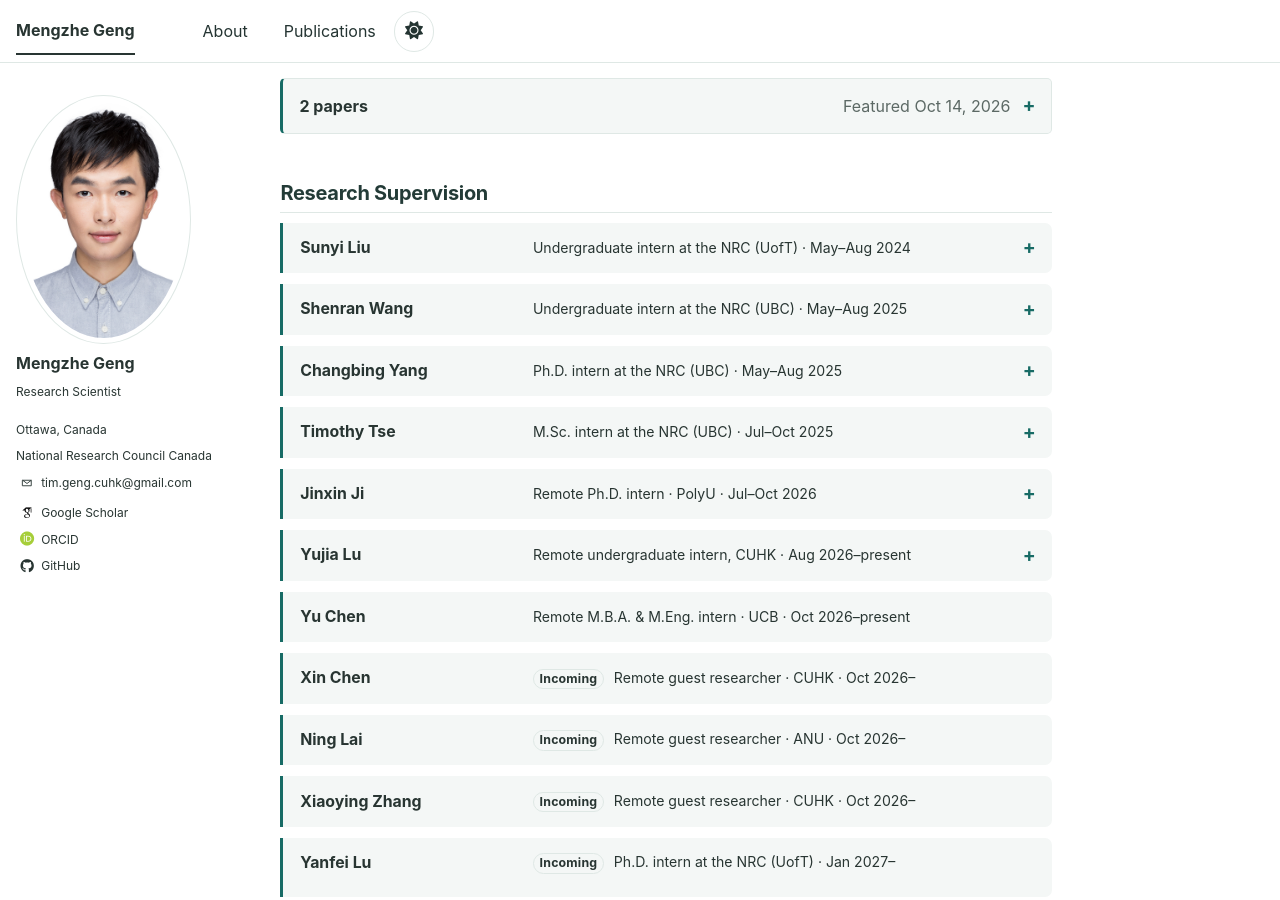
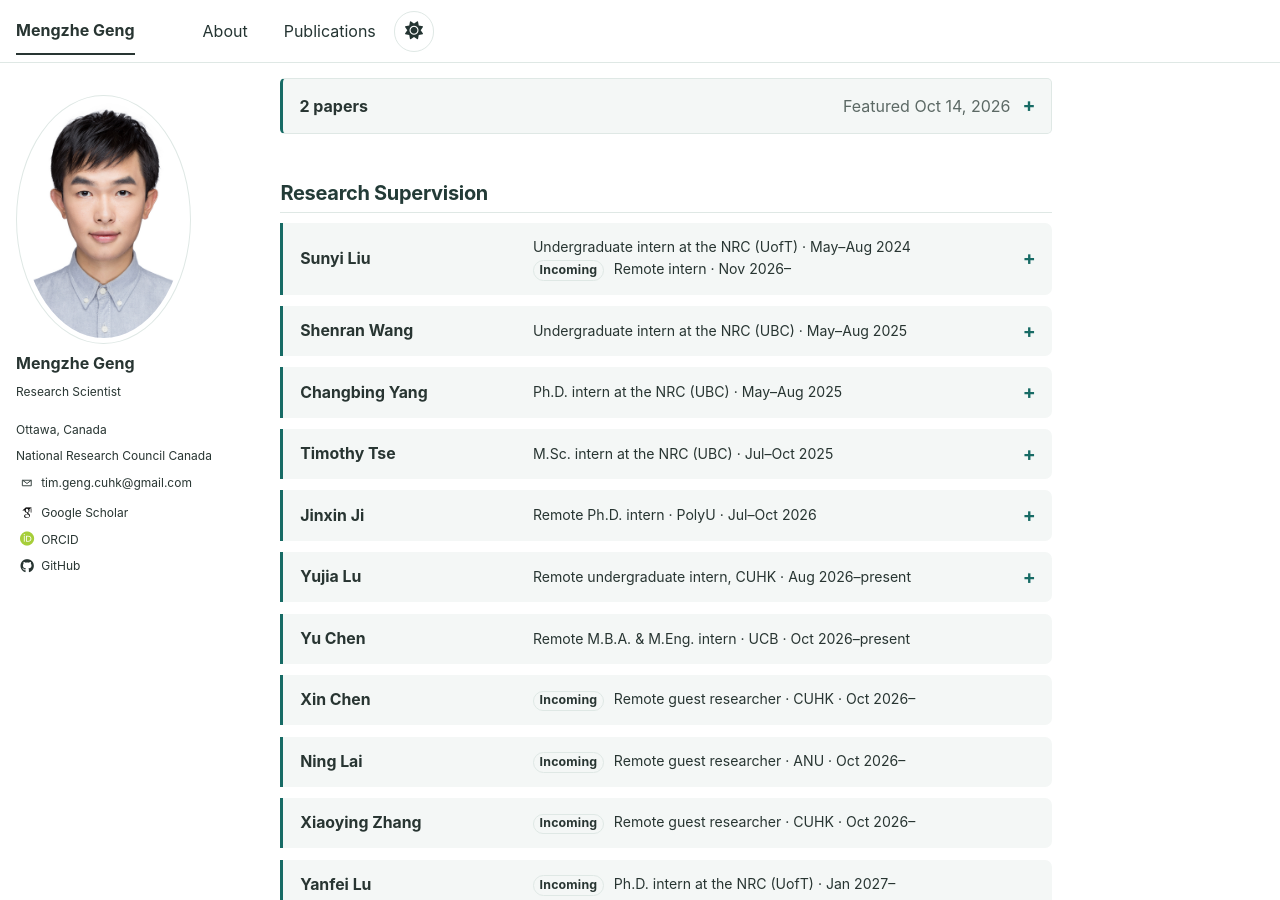
Before and after one commit to MENGZHEGENG/MENGZHEGENG.github.io, a Jekyll site: the page built from _pages/about.md, in a window 1280 px wide and 900 px high, scrolled down 2583 px. Built offline with Jekyll 4.4.1, drawn with Linux system fonts in a browser that asks for light colours; some web fonts are replaced.

Commit message:
Add incoming remote internship for Sunyi Liu

```diff
--- a/_pages/about.md
+++ b/_pages/about.md
@@ -182,7 +182,7 @@ show_safety_notice: false
   <details class="supervision-entry">
     <summary class="supervision-heading">
       <span class="supervision-name">Sunyi Liu</span>
-      <span class="publication-meta">Undergraduate intern at the NRC (UofT) · May–Aug 2024</span>
+      <span class="publication-meta supervision-roles"><span class="supervision-role-line supervision-role-line--plain"><span class="supervision-role-copy">Undergraduate intern at the NRC (UofT) · May–Aug 2024</span></span><span class="supervision-role-line"><span class="supervision-role-tag">Incoming</span><span class="supervision-role-copy">Remote intern · Nov 2026–</span></span></span>
     </summary>
     <div class="supervision-details">
       <p class="supervision-detail"><span class="supervision-label">Funding</span><span class="supervision-detail-copy"><a class="person-link" href="https://www.nrc.canada.ca/en/corporate/corporate-overview/rebecca-hart" target="_blank" rel="noopener noreferrer">Rebecca Hart</a></span></p>
```
